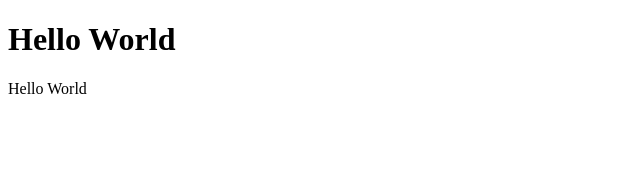
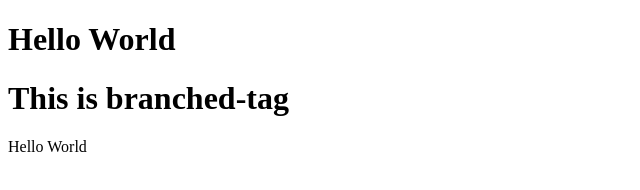
Before and after one commit to daveswork/projects, a plain HTML site: page HelloWorld/index.html in a window 1280 px wide. Shown: the whole page, without its empty margins (0-640 px from the left). Drawn offline with Linux system fonts and the light colour scheme.

Commit message:
testing stuff (#1)

```diff
--- a/HelloWorld/index.html
+++ b/HelloWorld/index.html
@@ -6,6 +6,7 @@
     </head>
     <body>
         <h1>Hello World</h1>
+        <h1>This is branched-tag</h1>
     </body>
     <footer>
         Hello World
```
